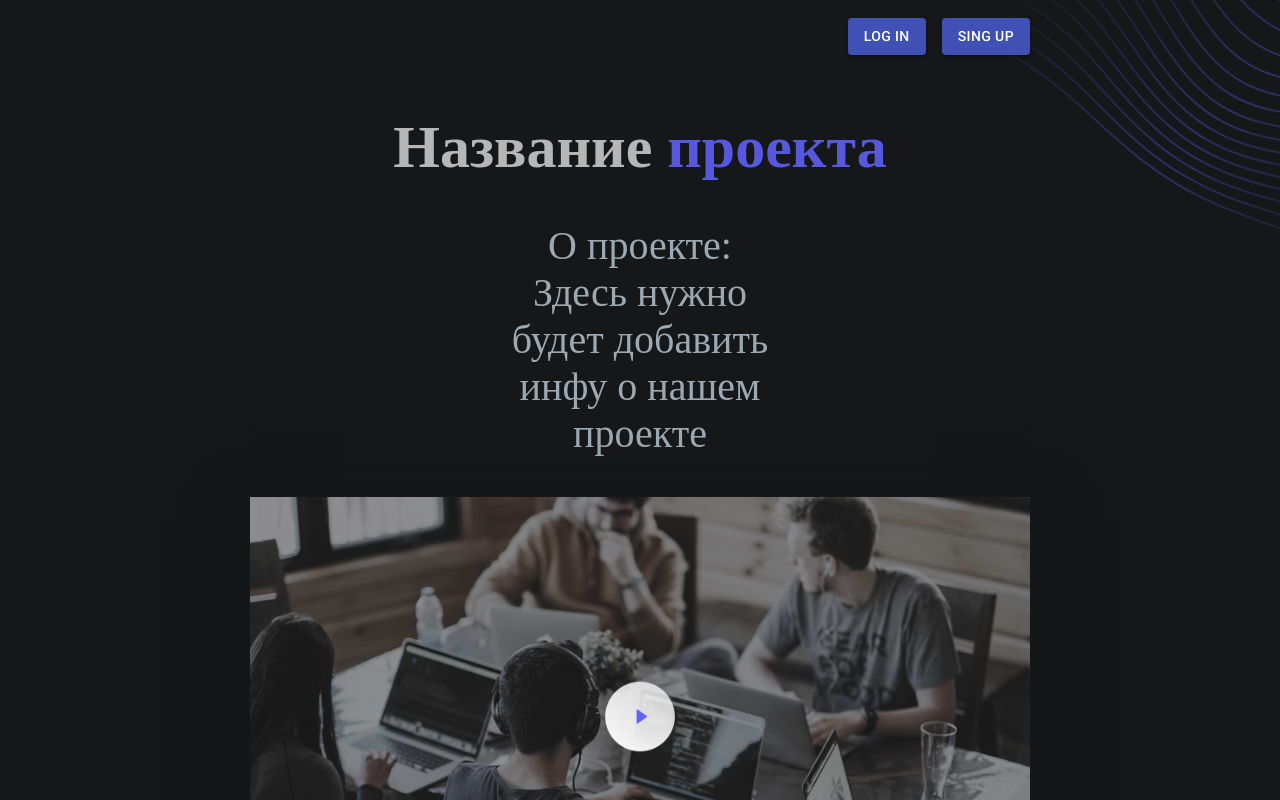
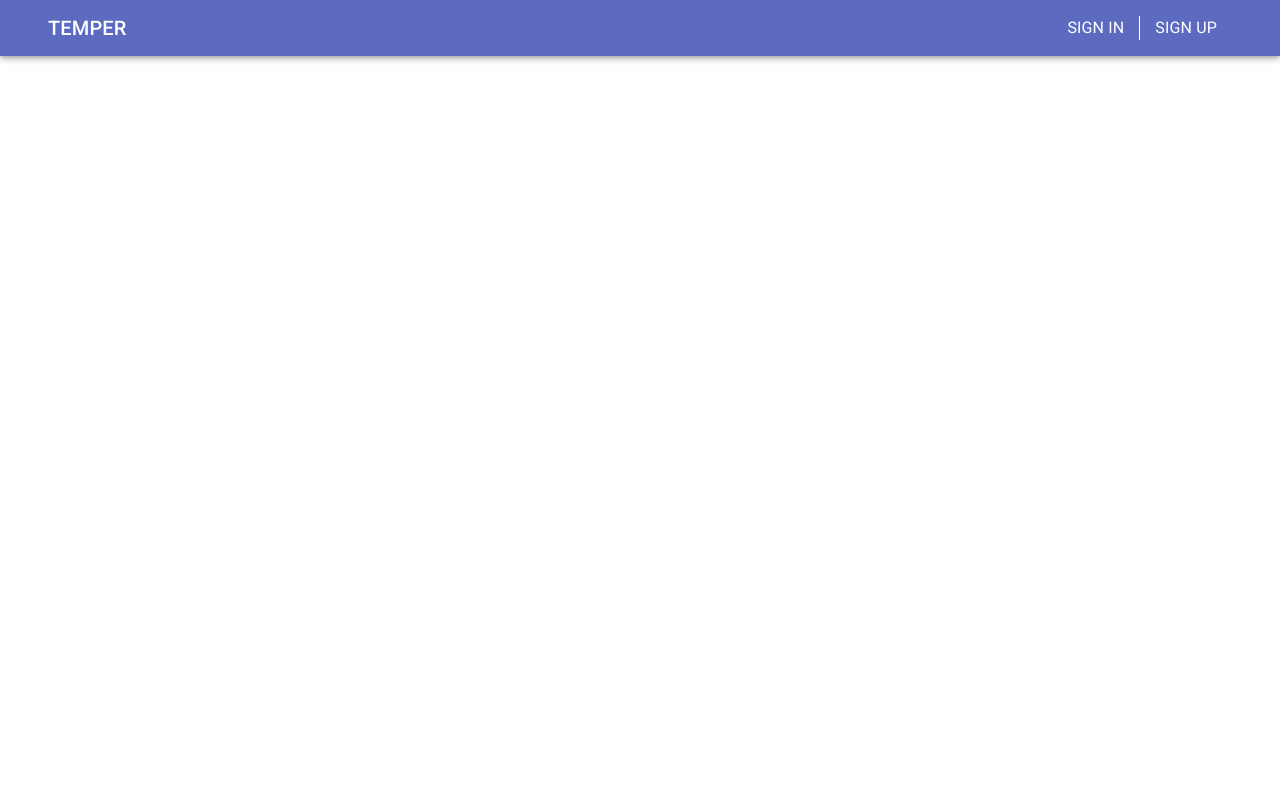
Before and after one commit to ArkhipovAnatoly/project-managment-app, a React (Create React App) app: page / in a window 1280 px wide. Shown: the top 800 px of the page. Built offline with nearby package versions, Linux system fonts and the light colour scheme.

Commit message:
feat: add routes

```diff
--- a/src/App.tsx
+++ b/src/App.tsx
@@ -1,24 +1,18 @@
-import { BrowserRouter, Route, Routes } from 'react-router-dom';
+import { BrowserRouter as Router, Route, Routes } from 'react-router-dom';
 import './App.css';
-import AppLayout from './components/layouts/AppLayout';
-import WelcomePage from './pages/WelcomePage/WelcomePage';
-import Error from './pages/Error/Error';
-import SingUp from './pages/SingUp/SingUp';
-import LogIn from './pages/LogIn/LogIn';
+import Header from './app/components/share/Header';
+import SignIn from './app/components/SignIn';
+import SignUp from './app/components/SignUp';
 
 function App() {
   return (
-    <BrowserRouter>
+    <Router>
+      <Header />
       <Routes>
-        <Route path="/" element={<AppLayout />}>
-          <Route index element={<WelcomePage />} />
-          <Route path="logIn" element={<LogIn />} />
-          <Route path="singUp" element={<SingUp />} />
-        </Route>
-        <Route path="*" element={<Error />} />
+        <Route path="/signin" element={<SignIn />} />
+        <Route path="/signup" element={<SignUp />} />
       </Routes>
-    </BrowserRouter>
+    </Router>
   );
 }
-
 export default App;
```
